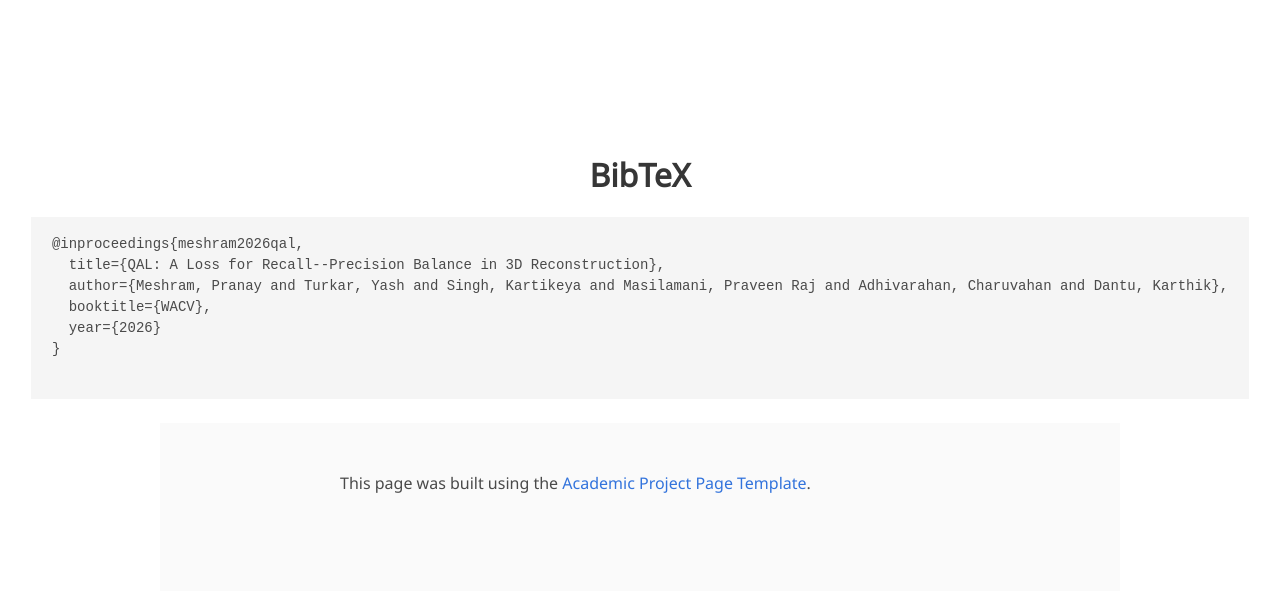
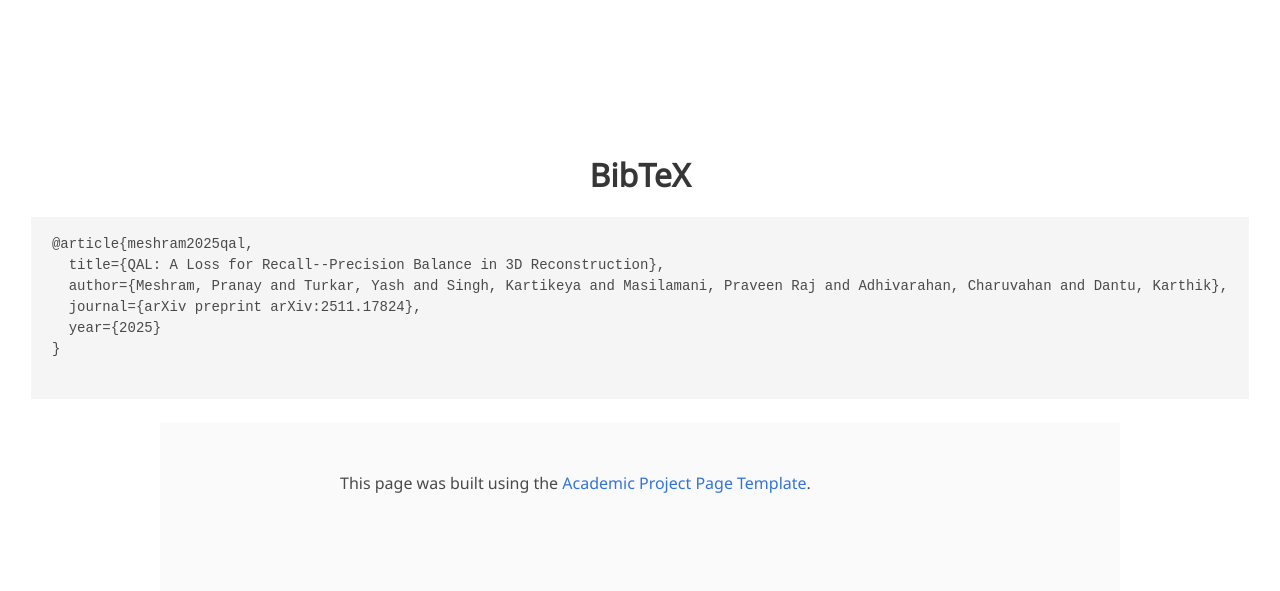
Before and after one commit to droneslab/qal, a plain HTML site: page index.html in a window 1280 px wide. Shown: the part 2495-3086 px from the top of the page. Drawn offline with nearby package versions, Linux system fonts and the light colour scheme; some icons are missing; a web font is replaced by a local one.

Commit message:
Updated arxiv submitted paper

```diff
--- a/index.html
+++ b/index.html
@@ -473,11 +473,11 @@
     <div class="columns is-centered has-text-centered">
       <div class="column"><h4 class="title is-3">BibTeX</h4>
         <div class="content has-text-justified">
-          <pre><code>@inproceedings{meshram2026qal,
+          <pre><code>@article{meshram2025qal,
   title={QAL: A Loss for Recall--Precision Balance in 3D Reconstruction},
   author={Meshram, Pranay and Turkar, Yash and Singh, Kartikeya and Masilamani, Praveen Raj and Adhivarahan, Charuvahan and Dantu, Karthik},
-  booktitle={WACV},
-  year={2026}
+  journal={arXiv preprint arXiv:2511.17824},
+  year={2025}
 }
           </code></pre>
       </div>
```
